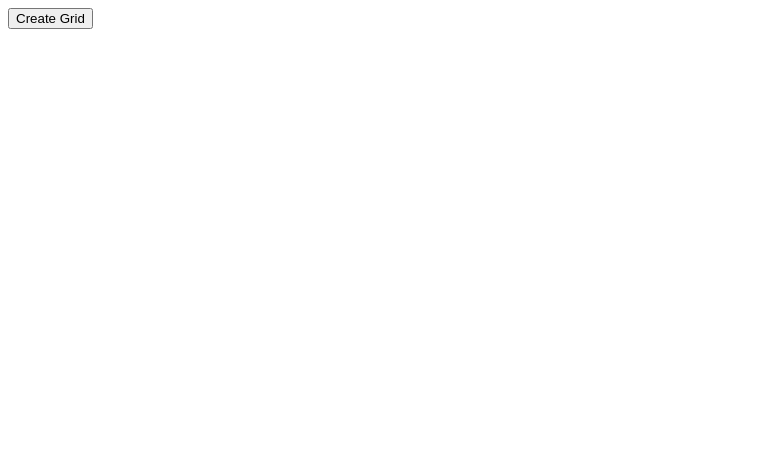
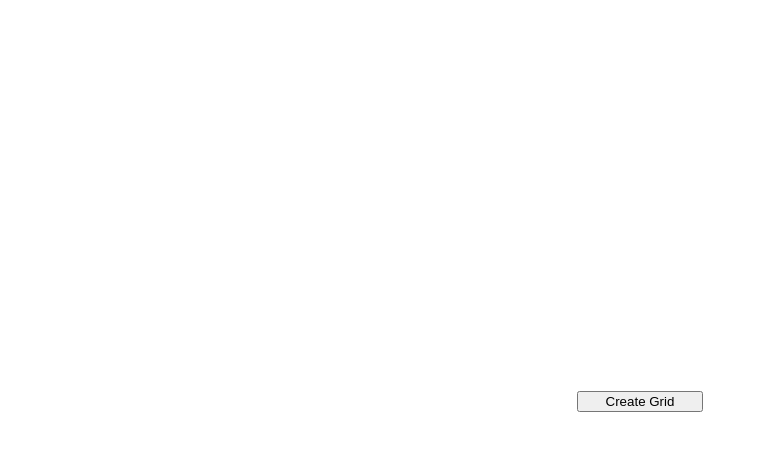
Before and after one commit to rgarcr/eitch-a-sketch, a plain HTML site: page index.html in a window 1280 px wide. Shown: the whole page, without its empty margins (0-758 px from the left). Drawn offline with Linux system fonts and the light colour scheme.

Commit message:
Center Grid and Button
Add flexbox to body to center button and grid

```diff
--- a/main.css
+++ b/main.css
@@ -1,8 +1,21 @@
+body{
+    display: flex;
+    flex-direction: column;
+    justify-content: center;
+    align-items: center;
+    height: 100vh;
+}
+button{
+    width: 10%;
+}
+
 .grid-container{
     display: flex;
     flex-wrap: wrap;
     flex-direction: column;
-}
+    align-content: center;
+    margin-bottom: 1%;
+ }
 .row{
     display: flex;
 }
@@ -12,9 +25,3 @@
     width: 100px;
     height: 100px;
 }
-
-/*
-.cell:hover{
-    background-color: black;
-}
-*/
```
